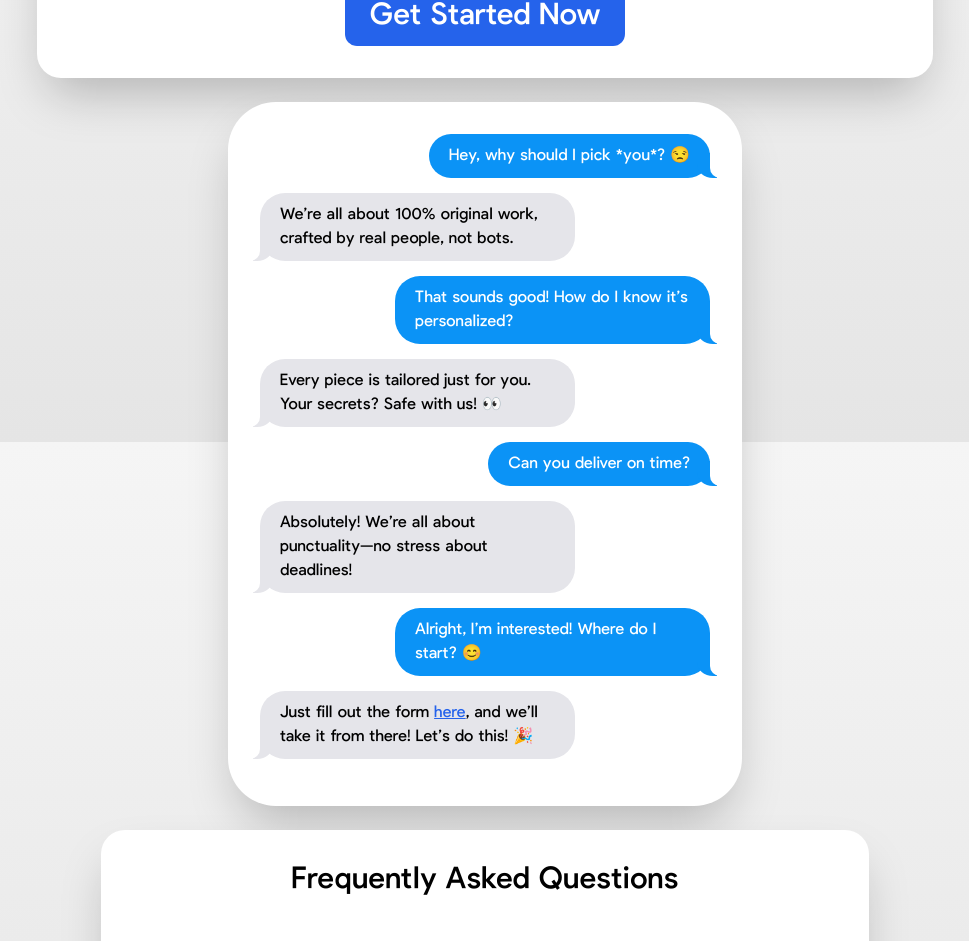
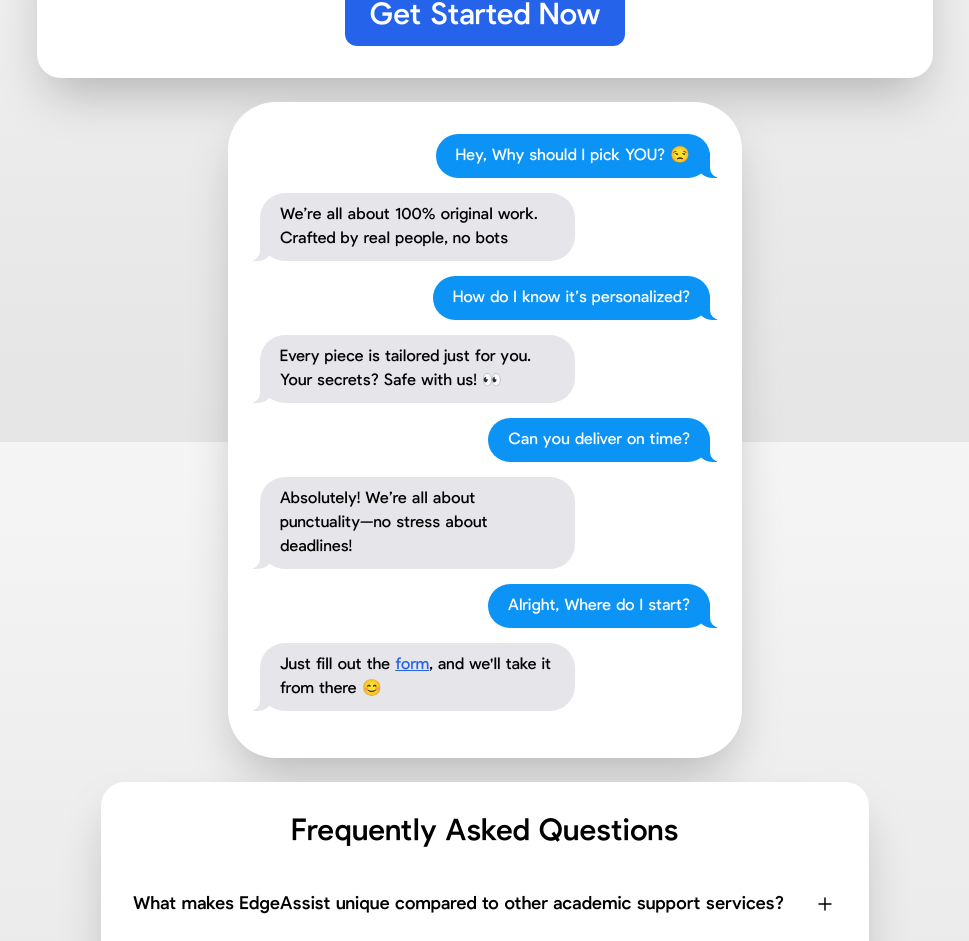
Before and after one commit to midqc/edgeassist-v2, a Next.js app: page / in a window 1280 px wide. Shown: the part 358-1299 px from the top of the page, without its empty margins (155-1124 px from the left). Built offline with nearby package versions, Linux system fonts and the light colour scheme.

Commit message:
updated messages

```diff
--- a/components/Messages.tsx
+++ b/components/Messages.tsx
@@ -6,11 +6,11 @@ import cn from "classnames";
 import styles from "./messages.module.scss";
 
 const messages = [
-  { text: "Hey, why should I pick *you*? 😒", sent: true },
+  { text: "Hey, Why should I pick YOU? 😒", sent: true },
   {
-    text: "We’re all about 100% original work, crafted by real people, not bots.",
+    text: "We’re all about 100% original work. Crafted by real people, no bots",
   },
-  { text: "That sounds good! How do I know it’s personalized?", sent: true },
+  { text: "How do I know it’s personalized?", sent: true },
   {
     text: "Every piece is tailored just for you. Your secrets? Safe with us! 👀",
   },
@@ -18,20 +18,20 @@ const messages = [
   {
     text: "Absolutely! We’re all about punctuality—no stress about deadlines!",
   },
-  { text: "Alright, I’m interested! Where do I start? 😊", sent: true },
+  { text: "Alright, Where do I start?", sent: true },
   {
     text: (
       <span>
-        Just fill out the form{" "}
+        Just fill out the{" "}
         <a
           href="https://forms.gle/oYUzB4PSu7YKFB8q7"
           target="_blank"
           rel="noopener noreferrer"
           className="text-blue-600 underline"
         >
-          here
+          form
         </a>
-        , and we’ll take it from there! Let’s do this! 🎉
+        , and we'll take it from there 😊
       </span>
     ),
   },
--- a/components/messages.module.scss
+++ b/components/messages.module.scss
@@ -85,21 +85,10 @@ $list: (
 }
 
 .noTail {
-  margin-bottom: 2px;
-  border-radius: 9999px; // Fully rounded corners
-  padding: 0 16px; // Remove vertical padding, keep horizontal padding
-  height: 32px; // Set a fixed height for single-line messages
-  display: flex;
-  align-items: center; // Vertically center the content
-
+  margin-bottom: 8px;
+  border-radius: 9999px;
   &:before,
   &:after {
-    display: none; // Hide tail elements completely
+    opacity: 0;
   }
 }
-
-// Adjust the font size and line height for text inside noTail messages
-.noTail span {
-  font-size: 16px; // Adjust this value as needed
-  line-height: 1; // Remove any additional line height
-}
```
